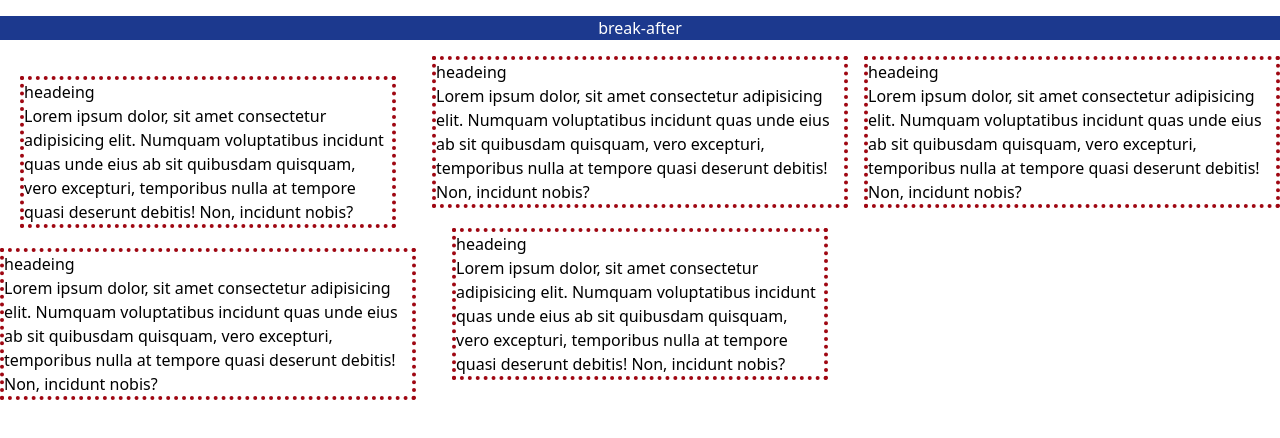
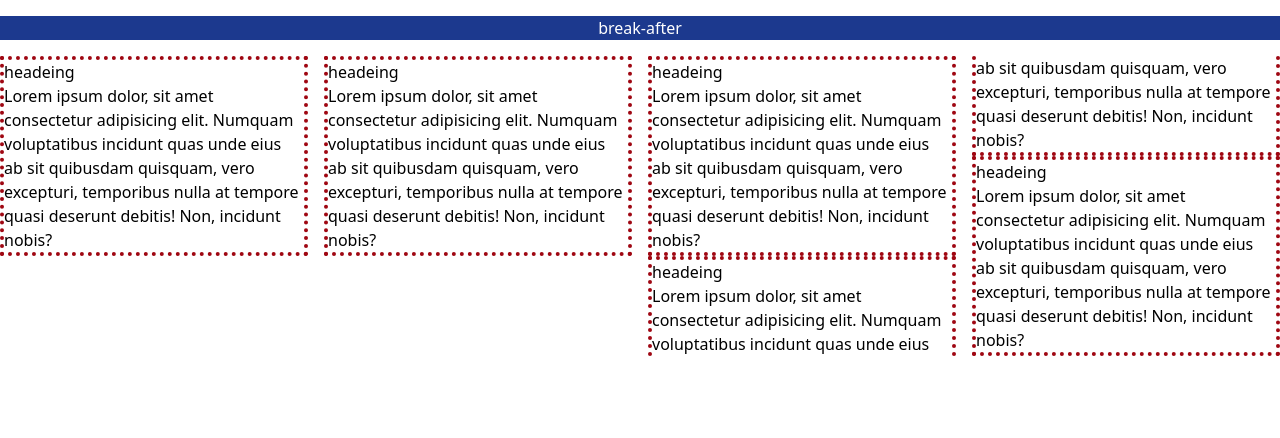
Before and after one commit to AmirTaki/tailwind-toturial-react-vite, a React (Vite) app: page / in a window 1280 px wide. Shown: the top 438 px of the page. Built offline with nearby package versions, Linux system fonts and the light colour scheme.

Commit message:
break before

```diff
--- a/src/App.jsx
+++ b/src/App.jsx
@@ -7,20 +7,20 @@ function App() {
     <>
       <h1 className='bg-blue-900  text-white my-4 text-center'>break-after</h1>
 
-      <div className="columns-3  ">
-        <article className='border-dotted border-4 border-red-800  m-5 break-after-avoid'>
+      <div className="columns-4  ">
+        <article className='border-dotted border-4 border-red-800  '>
           <h1>headeing</h1>
           <p>Lorem ipsum dolor, sit amet consectetur adipisicing elit. Numquam voluptatibus incidunt quas unde eius ab sit quibusdam quisquam, vero excepturi, temporibus nulla at tempore quasi deserunt debitis! Non, incidunt nobis?</p>
         </article>
-        <article className='border-dotted border-4 border-red-800  break-after-column'>
+        <article className='border-dotted border-4 border-red-800  break-before-column'>
           <h1>headeing</h1>
           <p>Lorem ipsum dolor, sit amet consectetur adipisicing elit. Numquam voluptatibus incidunt quas unde eius ab sit quibusdam quisquam, vero excepturi, temporibus nulla at tempore quasi deserunt debitis! Non, incidunt nobis?</p>
         </article>
-        <article className='border-dotted border-4 border-red-800 break-after-all'>
+        <article className='border-dotted border-4 border-red-800 break-before-column'>
           <h1>headeing</h1>
           <p>Lorem ipsum dolor, sit amet consectetur adipisicing elit. Numquam voluptatibus incidunt quas unde eius ab sit quibusdam quisquam, vero excepturi, temporibus nulla at tempore quasi deserunt debitis! Non, incidunt nobis?</p>
         </article>
-        <article className='border-dotted border-4 border-red-800 m-5'>
+        <article className='border-dotted border-4 border-red-800 '>
           <h1>headeing</h1>
           <p>Lorem ipsum dolor, sit amet consectetur adipisicing elit. Numquam voluptatibus incidunt quas unde eius ab sit quibusdam quisquam, vero excepturi, temporibus nulla at tempore quasi deserunt debitis! Non, incidunt nobis?</p>
         </article>
```
